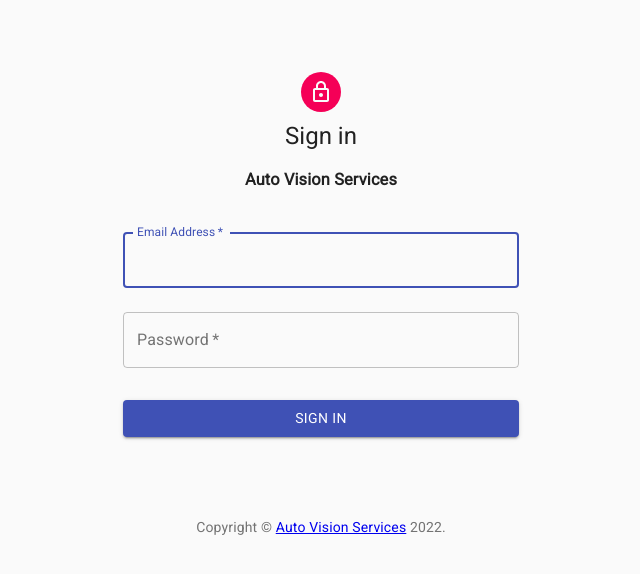
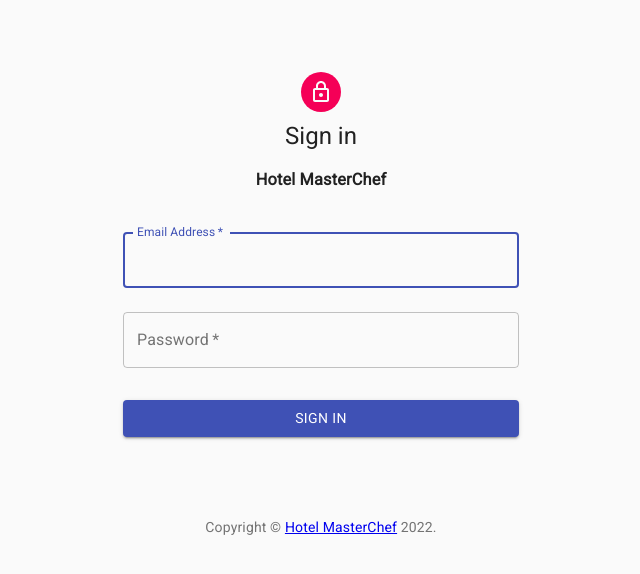
Before and after one commit to sahoochinmay/hmc-admin, a React (Create React App) app: page / in a window 1280 px wide. Shown: the top 574 px of the page, without its empty margins (319-959 px from the left). Built offline with nearby package versions, Linux system fonts and the light colour scheme; what @react-pdf/renderer would draw is missing.

Commit message:
Basic setup completed

```diff
--- a/public/index.html
+++ b/public/index.html
@@ -7,7 +7,7 @@
     <meta name="theme-color" content="#000000" />
     <meta
       name="description"
-      content="Auto Vision Services"
+      content="Hotel MasterChef"
     />
     <link rel="apple-touch-icon" href="%PUBLIC_URL%/logo192.png" />
     <!--
@@ -29,7 +29,7 @@
       rel="stylesheet"
       href="https://fonts.googleapis.com/icon?family=Material+Icons"
     />
-    <title>Auto Vision Services</title>
+    <title>Hotel MasterChef</title>
   </head>
   <body>
     <noscript>You need to enable JavaScript to run this app.</noscript>
--- a/src/Router.js
+++ b/src/Router.js
@@ -1,27 +1,16 @@
 import React, { useState } from "react";
 import clsx from "clsx";
-import {
-  Drawer,
-  AppBar,
-  CssBaseline,
-  Toolbar,
-  List,
-  Typography,
-  Divider,
-  IconButton,
-  Menu,
-  MenuItem,
-} from "@material-ui/core";
+import { Drawer, AppBar, CssBaseline, Toolbar, List, Typography, Divider, IconButton, Menu, MenuItem } from "@material-ui/core";
 import { makeStyles } from "@material-ui/core/styles";
-import { ChevronLeft, PowerSettingsNew,FiberManualRecord } from "@material-ui/icons";
+import { ChevronLeft, PowerSettingsNew, FiberManualRecord } from "@material-ui/icons";
 import MenuIcon from "@material-ui/icons/Menu";
 import { MainListItems } from "./layouts/ListItems";
 import { Switch, Route } from "react-router-dom";
 import { useSelector, useDispatch } from "react-redux";
 import { authSignOut } from "./redux/action/auth.action";
 // components
-import {Dashboard, Invoice, Ticket} from "./views/index";
-import profileImage from './assets/images/profile.jpg'
+import { Dashboard, Invoice, Ticket, Food } from "./views/index";
+import profileImage from "./assets/images/profile.jpg";
 import { AddTicket, EditTicket, TicketDetails } from "./views/Ticket/components";
 
 // function Copyright() {
@@ -66,7 +55,7 @@ const useStyles = makeStyles((theme) => ({
     }),
     // background: "rgb(235,42,42)",
     // background:
-      // "linear-gradient(90deg, rgba(235,42,42,1) 8%, rgba(186,55,187,1) 52%, rgba(0,172,255,1) 100%)",
+    // "linear-gradient(90deg, rgba(235,42,42,1) 8%, rgba(186,55,187,1) 52%, rgba(0,172,255,1) 100%)",
   },
   appBarShift: {
     marginLeft: drawerWidth,
@@ -150,15 +139,15 @@ const Router = (props) => {
   const classes = useStyles();
   const [open, setOpen] = useState(true);
   const [anchorEl, setAnchorEl] = useState(null);
-  const {user, isLoggedIn } = useSelector((state) => state.authReducer);
+  const { user, isLoggedIn } = useSelector((state) => state.authReducer);
   const dispatch = useDispatch();
   //   role for divison
   // const role = "admin";
   //   check auth
-  // if (!isLoggedIn) {
-  //   props.history.push("/");
-  //   return <p>Pleasae Login</p>;
-  // }
+  if (!isLoggedIn) {
+    props.history.push("/");
+    return <p>Pleasae Login</p>;
+  }
   const handleDrawerOpen = () => {
     if (open) {
       setOpen(false);
@@ -183,39 +172,18 @@ const Router = (props) => {
   return (
     <div className={classes.root}>
       <CssBaseline />
-      <AppBar
-        position="absolute"
-        className={clsx(classes.appBar, open && classes.appBarShift)}
-      >
+      <AppBar position="absolute" className={clsx(classes.appBar, open && classes.appBarShift)}>
         <Toolbar className={classes.toolbar}>
-          <IconButton
-            edge="start"
-            color="inherit"
-            aria-label="open drawer"
-            onClick={handleDrawerOpen}
-            className={clsx(classes.menuButton)}
-          >
+          <IconButton edge="start" color="inherit" aria-label="open drawer" onClick={handleDrawerOpen} className={clsx(classes.menuButton)}>
             <MenuIcon />
           </IconButton>
-          <Typography
-            component="h1"
-            variant="h6"
-            color="inherit"
-            noWrap
-            className={classes.title}
-          >
-            Auto Vision Services
+          <Typography component="h1" variant="h6" color="inherit" noWrap className={classes.title}>
+            Hotel MasterChef
           </Typography>
           <IconButton onClick={handleSignOutClick} color="inherit">
             <PowerSettingsNew />
           </IconButton>
-          <Menu
-            id="simple-menu"
-            anchorEl={anchorEl}
-            keepMounted
-            open={Boolean(anchorEl)}
-            onClose={handleSignOutClose}
-          >
+          <Menu id="simple-menu" anchorEl={anchorEl} keepMounted open={Boolean(anchorEl)} onClose={handleSignOutClose}>
             <MenuItem onClick={handleSignOut}>Logout</MenuItem>
           </Menu>
         </Toolbar>
@@ -234,9 +202,9 @@ const Router = (props) => {
         </div>
         <Divider />
         {open && (
-          <div className={classes.profileDiv} >
+          <div className={classes.profileDiv}>
             <img src={profileImage} alt="" className={classes.imgDiv} />
-              <FiberManualRecord className={classes.status} />
+            <FiberManualRecord className={classes.status} />
             <small
               style={{
                 margin: "5px 0",
@@ -251,8 +219,8 @@ const Router = (props) => {
         <List>
           <MainListItems />
         </List>
-        <Divider />
-        <Divider style={{ marginBottom: "180px" }} />
+        {/* <Divider /> */}
+        {/* <Divider style={{ marginBottom: "180px" }} /> */}
         {/* {open && <CopyRight className={classes.copyRightOpen} />} */}
       </Drawer>
       <main className={classes.content}>
@@ -265,6 +233,7 @@ const Router = (props) => {
             <Route exact path="/home/ticket/edit" component={EditTicket} />
             <Route exact path="/home/ticket/detail" component={TicketDetails} />
             <Route exact path="/home/invoice" component={Invoice} />
+            <Route exact path="/home/foods" component={Food} />
           </>
         </Switch>
       </main>
--- a/src/layouts/ListItems.js
+++ b/src/layouts/ListItems.js
@@ -1,10 +1,7 @@
-import React, { useState } from "react";
+import React, { useState, useEffect } from "react";
 import { Link } from "react-router-dom";
 import { ListItem, ListItemIcon, ListItemText } from "@material-ui/core";
-import {
-  Dashboard,
-  ListAlt
-} from "@material-ui/icons";
+import { Dashboard, ListAlt, Fastfood } from "@material-ui/icons";
 import SideBarItem from "../utils/SideBarItem.json";
 import { makeStyles } from "@material-ui/core/styles";
 
@@ -25,41 +22,29 @@ export const MainListItems = () => {
   const classes = useStyles();
   const [activeTab, setActiveTab] = useState("Dashboard");
   const role = "admin";
+  useEffect(() => {
+    console.log(window.location.pathname);
+    SideBarItem?.forEach((sb) => {
+      if (window.location.pathname?.includes(sb?.url)) {
+        setActiveTab(sb?.name);
+        return;
+      }
+    });
+  }, []);
+
   switch (role) {
     case "admin":
       return (
         <div className="text secondary__bg">
           {SideBarItem.map((data) => {
             return (
-              <ListItem
-                button
-                onClick={() => setActiveTab(data?.name)}
-                component={Link}
-                to={data?.url}
-              >
-                <ListItemIcon
-                  className={data?.name === activeTab ? classes.iconBox : null}
-                >
+              <ListItem button onClick={() => setActiveTab(data?.name)} component={Link} to={data?.url}>
+                <ListItemIcon className={data?.name === activeTab ? classes.iconBox : null}>
                   {
                     {
-                      Dashboard: (
-                        <Dashboard
-                          className={`${
-                            data?.name === activeTab
-                              ? classes.activeTab
-                              : "primary__color"
-                          }`}
-                        />
-                      ),
-                      Invoice: (
-                        <ListAlt
-                          className={`${
-                            data?.name === activeTab
-                              ? classes.activeTab
-                              : "primary__color"
-                          }`}
-                        />
-                      )
+                      Dashboard: <Dashboard className={`${data?.name === activeTab ? classes.activeTab : "primary__color"}`} />,
+                      Invoice: <ListAlt className={`${data?.name === activeTab ? classes.activeTab : "primary__color"}`} />,
+                      Foods: <Fastfood className={`${data?.name === activeTab ? classes.activeTab : "primary__color"}`} />,
                     }[data?.name]
                   }
                 </ListItemIcon>
--- a/src/utils/SideBarItem.json
+++ b/src/utils/SideBarItem.json
@@ -1,10 +1,14 @@
 [
   {
     "name": "Dashboard",
-    "url": "/home/"
+    "url": "/home"
   },
   {
     "name": "Invoice",
     "url": "/home/ticket"
+  },
+  {
+    "name": "Foods",
+    "url": "/home/foods"
   }
 ]
--- a/src/views/Auth/Auth.jsx
+++ b/src/views/Auth/Auth.jsx
@@ -1,15 +1,5 @@
 import React, { useState, useEffect } from "react";
-import {
-  CssBaseline,
-  Avatar,
-  Button,
-  TextField,
-  Container,
-  Box,
-  Typography,
-  CircularProgress,
-  Backdrop,
-} from "@material-ui/core";
+import { CssBaseline, Avatar, Button, TextField, Container, Box, Typography, CircularProgress, Backdrop } from "@material-ui/core";
 import { makeStyles } from "@material-ui/core/styles";
 import { LockOutlined } from "@material-ui/icons";
 import { useSelector, useDispatch } from "react-redux";
@@ -20,8 +10,8 @@ function Copyright() {
   return (
     <Typography variant="body2" color="textSecondary" align="center">
       {"Copyright © "}
-      <a color="inherit" href="http://www.motowheel.online/" target="_blank">
-        Auto Vision Services
+      <a color="inherit" href="http://www.hotelmasterchef.online/" target="_blank">
+        Hotel MasterChef
       </a>{" "}
       {new Date().getFullYear()}
       {"."}
@@ -59,10 +49,12 @@ const Auth = (props) => {
   const { isLoggedIn } = useSelector((state) => state.authReducer);
   // methods
   const handleSignIn = () => {
-    dispatch(authSignIn({
-      email:email,
-      password: password
-    }));
+    dispatch(
+      authSignIn({
+        email: email,
+        password: password,
+      })
+    );
   };
   // check user loggedin or not to change route
   useEffect(() => {
@@ -80,7 +72,7 @@ const Auth = (props) => {
         <Typography component="h1" variant="h5">
           Sign in
         </Typography>
-        <h3>Auto Vision Services</h3>
+        <h3>Hotel MasterChef</h3>
         <form className={classes.form} noValidate>
           <TextField
             variant="outlined"
@@ -108,14 +100,7 @@ const Auth = (props) => {
             autoComplete="current-password"
             onChange={(e) => set_password(e.target.value)}
           />
-          <Button
-            type="button"
-            fullWidth
-            variant="contained"
-            color="primary"
-            className={classes.submit}
-            onClick={handleSignIn}
-          >
+          <Button type="button" fullWidth variant="contained" color="primary" className={classes.submit} onClick={handleSignIn}>
             SIGN IN
           </Button>
         </form>
--- a/src/views/Dashboard/Dashboard.jsx
+++ b/src/views/Dashboard/Dashboard.jsx
@@ -1,11 +1,5 @@
 import React, { useEffect, useState } from "react";
-import {
-  Box,
-  Paper,
-  Backdrop,
-  CircularProgress,
-  Grid,
-} from "@material-ui/core";
+import { Box, Paper, Backdrop, CircularProgress, Grid } from "@material-ui/core";
 import { ticketRef } from "../../config/firebase";
 
 const Dashboard = () => {
@@ -25,12 +19,12 @@ const Dashboard = () => {
         <Backdrop style={{ zIndex: "1000", color: "#fff" }} open={false}>
           <CircularProgress color="inherit" />
         </Backdrop>
-        <h1>Auto Vision Services</h1>
+        <h1>Hotel MasterChef</h1>
       </Box>
       <Grid container spacing={3}>
         <Grid item xs={4}>
           <Paper style={{ padding: "10px" }}>
-            <h2>Total Customers</h2>
+            <h2>Total Orders</h2>
             <p>{count}</p>
           </Paper>
         </Grid>
--- /dev/null
+++ b/src/views/Food/Index.jsx
@@ -0,0 +1,9 @@
+import React from 'react'
+
+const Index = () => {
+  return (
+    <div>Food</div>
+  )
+}
+
+export default Index
```
Also changed, not shown: src/views/Menu/Index.jsx (added, +9 -0 lines), src/views/index.js (+4 -3 lines).
